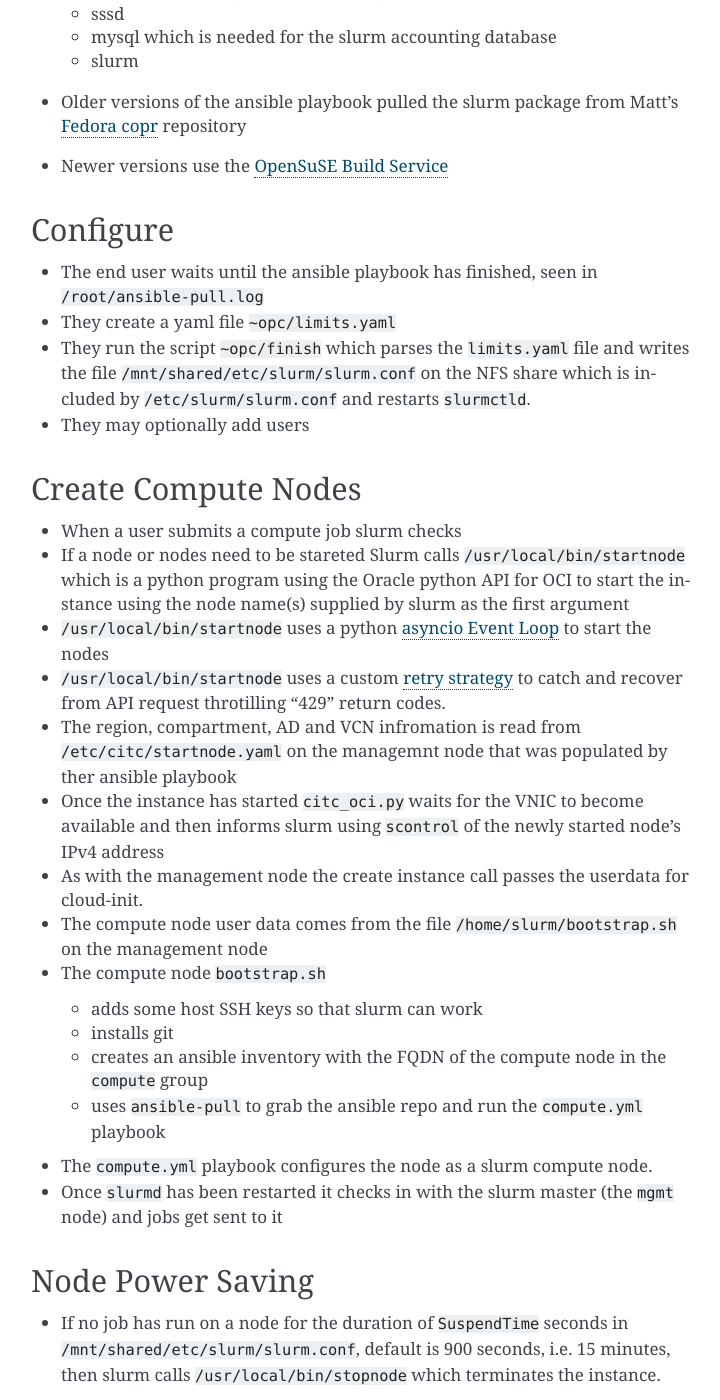
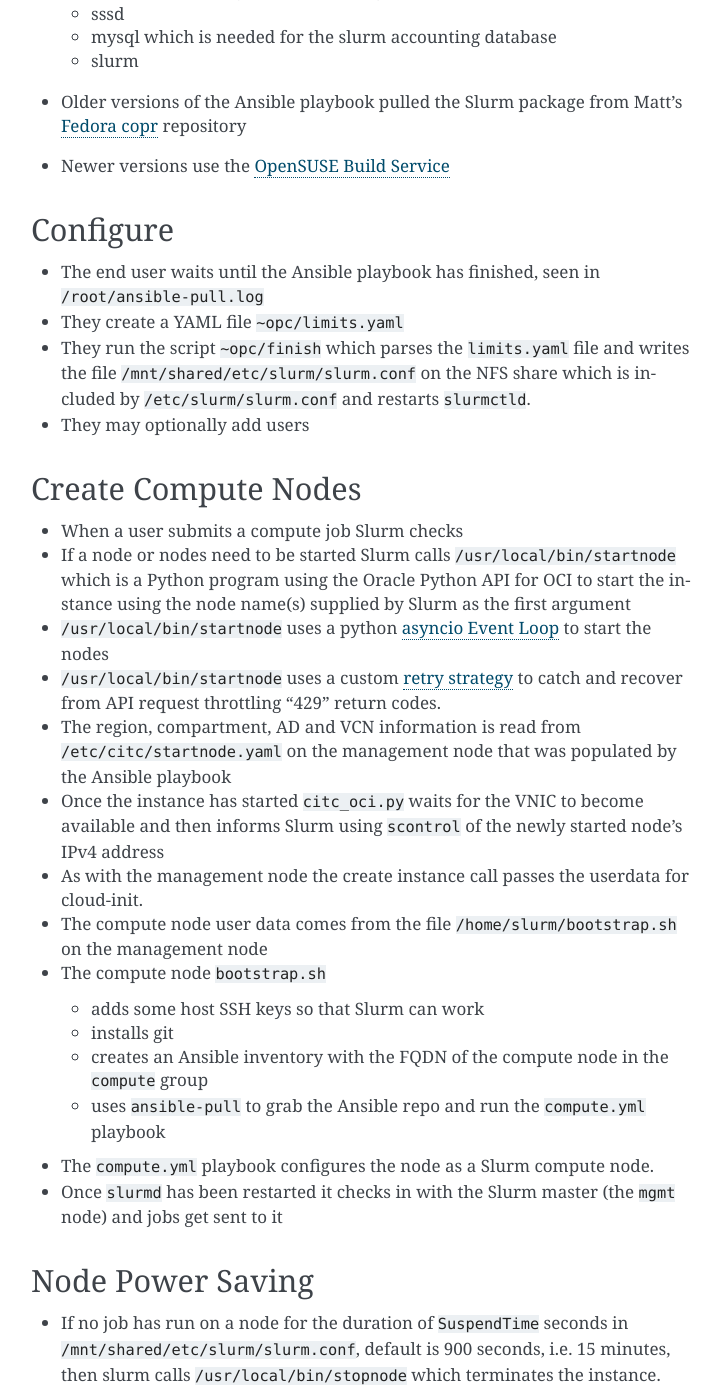
Before and after one commit to christopheredsall/citc-architecture, a Sphinx documentation site: the page built from source/cluster-lifecycle.rst, in a window 1280 px wide and 1400 px high, scrolled down 1319 px. Shown: the whole window, without its empty margins (389-1109 px from the left). Built offline with Sphinx 7.4.7, drawn with Linux system fonts in a browser that asks for light colours; some of the changed text lies outside the part shown.

Commit message:
Spelling and capitalisation

```diff
--- a/source/cluster-lifecycle.rst
+++ b/source/cluster-lifecycle.rst
@@ -32,7 +32,7 @@ Create Management Node, Network, Filesystem
   `User Data <https://docs.cloud.oracle.com/iaas/Content/Compute/References/images.htm?Highlight=init%20userdata>`_
   facility copies the `cloud-init <https://cloudinit.readthedocs.io/en/latest/>`_
   file ``userdata/bootstrap`` on and it is run
-- ``bootstrap`` creates an ansible inventory with the FQDN of the ``mgmt`` node in the group ``management``
+- ``bootstrap`` creates an Ansible inventory with the FQDN of the ``mgmt`` node in the group ``management``
 - ``bootstrap`` uses ``ansible-pull`` to get the playbook from the GitHub repo.
   Unless the user has overridden it by setting ``ansible_branch`` in
   ``terraform.tfvars`` then it will pull the branch default branch, (currently
@@ -48,14 +48,14 @@ Create Management Node, Network, Filesystem
   - mysql which is needed for the slurm accounting database
   - slurm
 
-- Older versions of the ansible playbook pulled the slurm package from Matt's `Fedora copr <https://copr.fedorainfracloud.org/coprs/milliams/citc/>`_ repository
-- Newer versions use the `OpenSuSE Build Service <https://build.opensuse.org/project/show/home:Milliams:citc>`_
+- Older versions of the Ansible playbook pulled the Slurm package from Matt's `Fedora copr <https://copr.fedorainfracloud.org/coprs/milliams/citc/>`_ repository
+- Newer versions use the `OpenSUSE Build Service <https://build.opensuse.org/project/show/home:Milliams:citc>`_
 
 Configure
 ---------
 
-- The end user waits until the ansible playbook has finished, seen in ``/root/ansible-pull.log``
-- They create a yaml file ``~opc/limits.yaml``
+- The end user waits until the Ansible playbook has finished, seen in ``/root/ansible-pull.log``
+- They create a YAML file ``~opc/limits.yaml``
 - They run the script ``~opc/finish`` which parses the ``limits.yaml`` file and
   writes the file ``/mnt/shared/etc/slurm/slurm.conf`` on the NFS share which is
   included by ``/etc/slurm/slurm.conf`` and restarts ``slurmctld``.
@@ -64,32 +64,32 @@ Configure
 Create Compute Nodes
 --------------------
 
-- When a user submits a compute job slurm checks
-- If a node or nodes need to be stareted Slurm calls ``/usr/local/bin/startnode`` which
-  is a python program using the Oracle python API for OCI to start the instance
-  using the node name(s) supplied by slurm as the first argument
+- When a user submits a compute job Slurm checks
+- If a node or nodes need to be started Slurm calls ``/usr/local/bin/startnode`` which
+  is a Python program using the Oracle Python API for OCI to start the instance
+  using the node name(s) supplied by Slurm as the first argument
 - ``/usr/local/bin/startnode`` uses a python
   `asyncio Event Loop <https://docs.python.org/3/library/asyncio-eventloop.html>`_ to start the nodes
 - ``/usr/local/bin/startnode`` uses a custom `retry strategy
   <https://oracle-cloud-infrastructure-python-sdk.readthedocs.io/en/latest/sdk_behaviors/retries.html>`_
-  to catch and recover from API request throtilling "429" return codes.
-- The region, compartment, AD and VCN infromation is read from
-  ``/etc/citc/startnode.yaml`` on the managemnt node that was populated by ther
-  ansible playbook
+  to catch and recover from API request throttling "429" return codes.
+- The region, compartment, AD and VCN information is read from
+  ``/etc/citc/startnode.yaml`` on the management node that was populated by the
+  Ansible playbook
 - Once the instance has started ``citc_oci.py`` waits for the VNIC to become
-  available and then informs slurm using ``scontrol`` of the newly started node's
+  available and then informs Slurm using ``scontrol`` of the newly started node's
   IPv4 address
 - As with the management node the create instance call passes the userdata for cloud-init.
 - The compute node user data comes from the file ``/home/slurm/bootstrap.sh`` on the management node
 - The compute node ``bootstrap.sh``
 
-  - adds some host SSH keys so that slurm can work
+  - adds some host SSH keys so that Slurm can work
   - installs git
-  - creates an ansible inventory with the FQDN of the compute node in the ``compute`` group
-  - uses ``ansible-pull`` to grab the ansible repo and run the ``compute.yml`` playbook
+  - creates an Ansible inventory with the FQDN of the compute node in the ``compute`` group
+  - uses ``ansible-pull`` to grab the Ansible repo and run the ``compute.yml`` playbook
 
-- The ``compute.yml`` playbook configures the node as a slurm compute node.
-- Once ``slurmd`` has been restarted it checks in with the slurm master (the
+- The ``compute.yml`` playbook configures the node as a Slurm compute node.
+- Once ``slurmd`` has been restarted it checks in with the Slurm master (the
   ``mgmt`` node) and jobs get sent to it
 
 Node Power Saving
```
Also changed, not shown: other parts of source/cluster-lifecycle.rst (+4 -4 lines).
